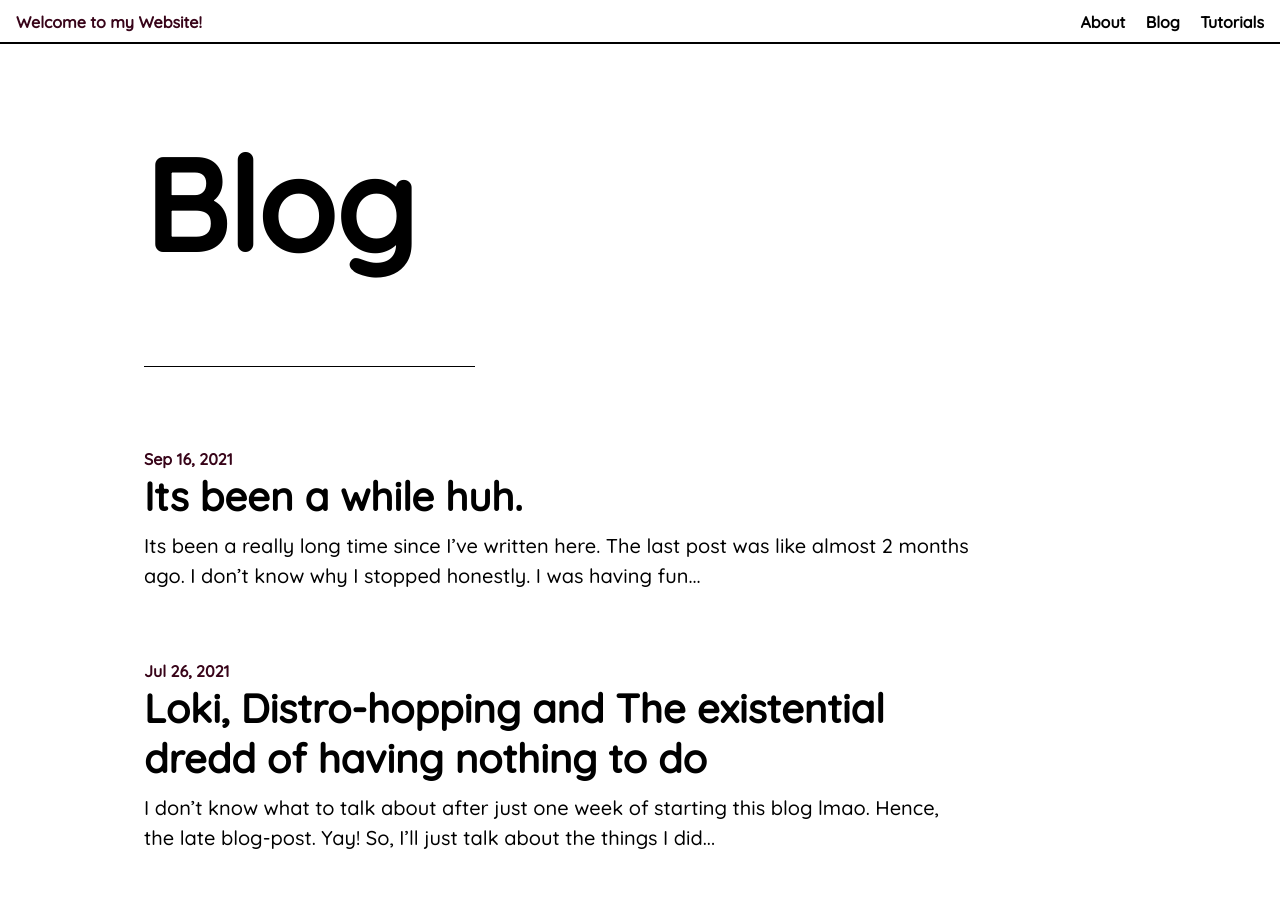
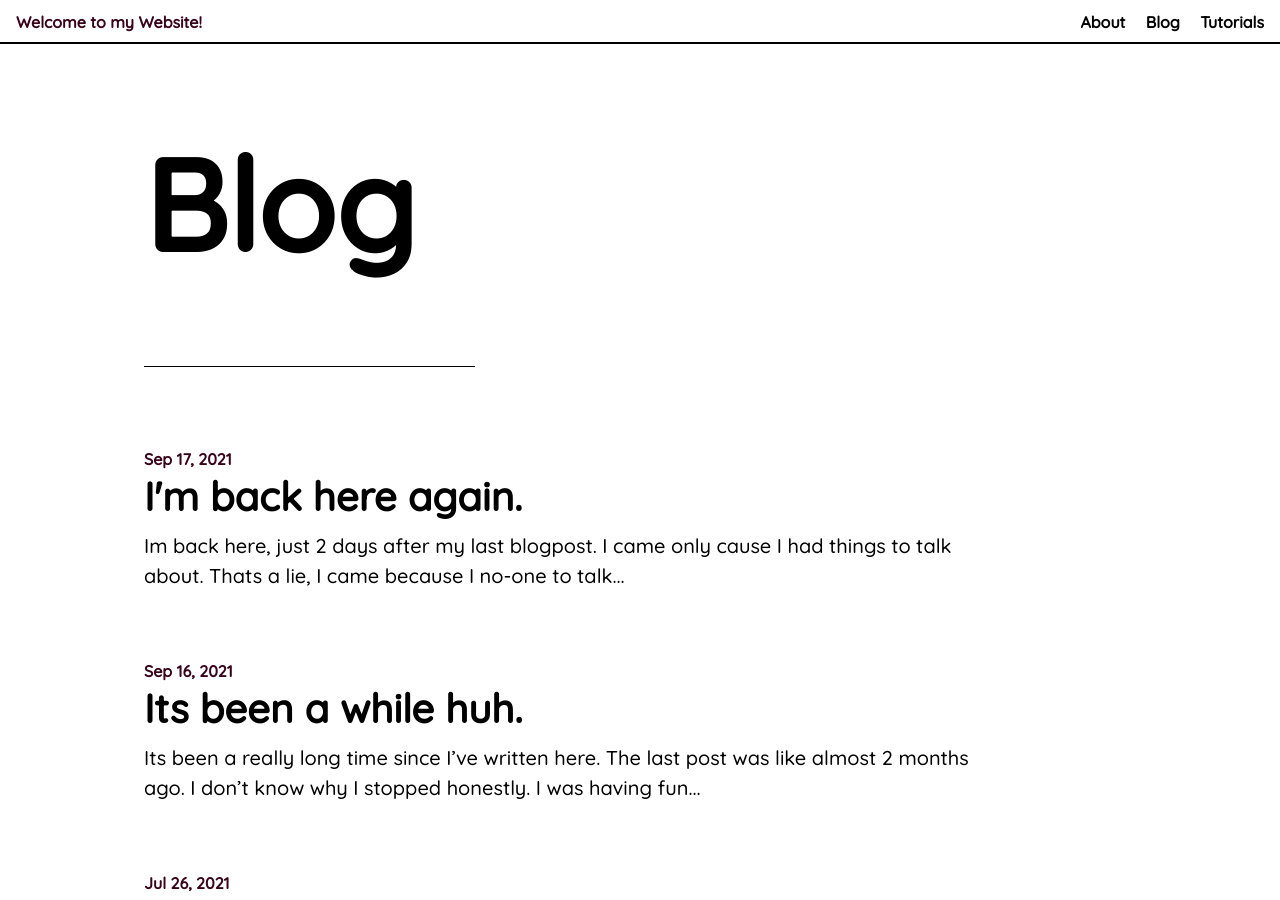
Before and after one commit to ShalmonAnandas/Emotions-and-TechTips, a Jekyll site: the page built from blogs.markdown, in a window 1280 px wide and 900 px high. Built offline with Jekyll 4.4.1, drawn with Linux system fonts in a browser that asks for light colours; comment, search, counter and statistics services are not loaded; some of the changed lines change nothing that is shown.

Commit message:
blogpost for 17th sept

```diff
--- /dev/null
+++ b/_posts/2021-09-18-I'm-back-here-again.markdown
@@ -0,0 +1,19 @@
+---
+layout: post
+title:  "I'm back here again."
+date:   2021-09-18 01:30:00 +0530
+categories: blogs
+---
+
+Im back here, just 2 days after my last blogpost.
+I came only cause I had things to talk about. Thats a lie, I came because I no-one to talk to.
+No, don't get me wrong, dont pity me, I have great friends, I have a great family that supports me in anything and everything I want to do, and im not just saying that. Its tried and tested.
+I came here cause it just felt like there was no-one to have a heart to heart with. I'm really happy with life right now, college is going good, family is good, friendships are good but it still feels empty most of the times.
+Its like a husk of something beautiful even though there are so many things to fill it up with. Idk I dont wanna get poetic or I'll cringe while reading this back and never upload it.
+There is just sometimes that things lose color in the middle. And that middle patch of greyness just eats me up.
+I dont know how to explain this, its tough and preachy, thats why I couldnt talk about this with anybody else. This will be just between us. Me and future me, hopefully.
+I just sat here listening to music staring at the screen for the past 40 mins after writing the last line. just thinking of what else im feeling
+Im feeling, for sure. But I dont know how to put it in words and it pisses me off.
+Anyway, I wont make this post a jumbled mess of random tangents and keep them in my head. Ill just take my leave. and come back the next time I feel like talking to myself.
+
+See you, in, idk a while.
```
Also changed, not shown: _posts/2021-07-18-enabling-hw-decode-in-manjaro.markdown (line endings or trailing spaces), _posts/2021-07-26-loki-distro-hopping-existential-dredd.markdown (line endings or trailing spaces).
